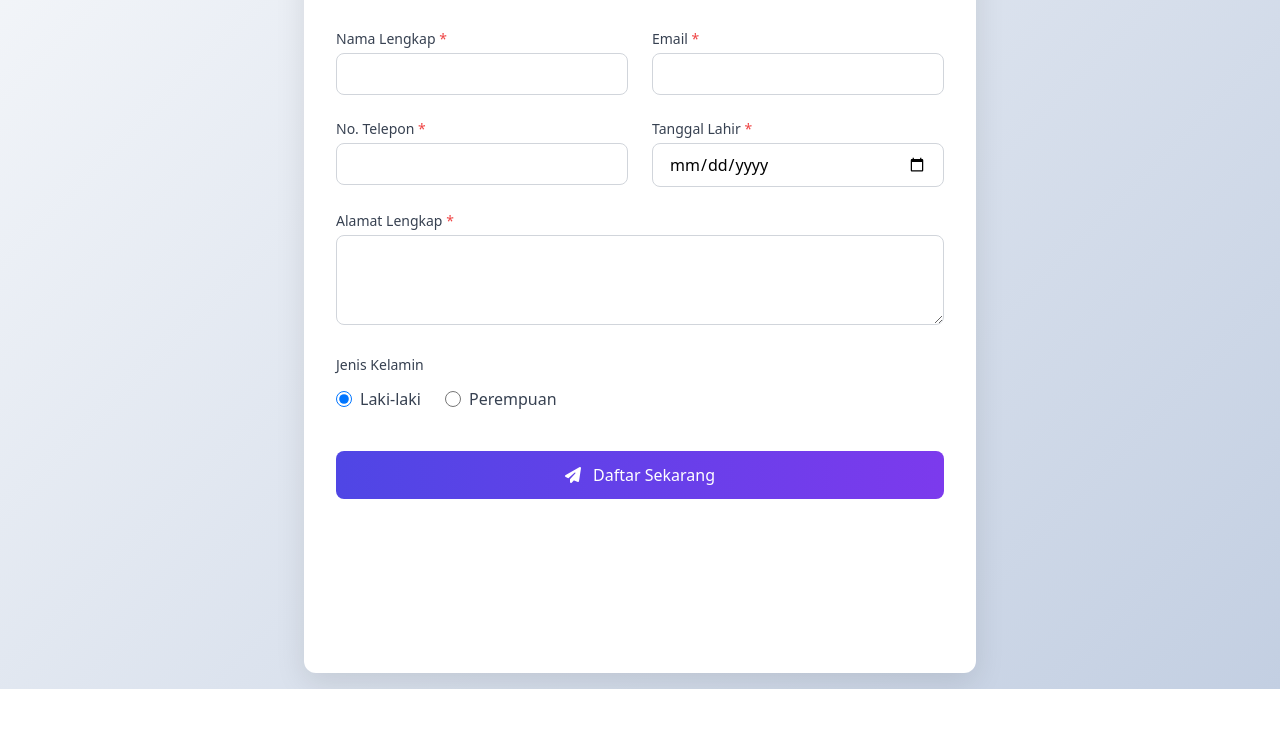
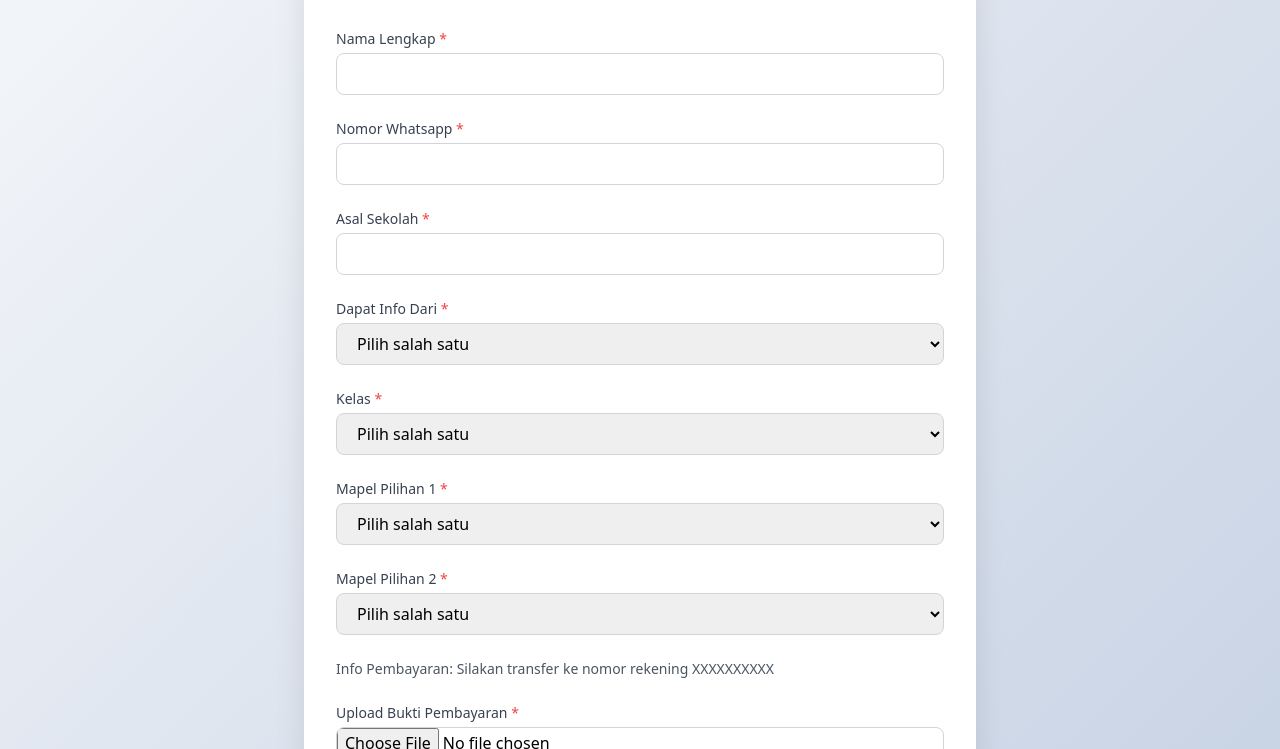
Before and after one commit to Bullkahfiii/form-to, a plain HTML site: page index.html in a window 1280 px wide. Shown: the part 143-892 px from the top of the page. Before the commit the page ends 832 px from the top, so only its background shows below. Drawn offline with nearby package versions, Linux system fonts and the light colour scheme.

Commit message:
index.html

```diff
--- a/index.html
+++ b/index.html
@@ -3,7 +3,7 @@
 <head>
     <meta charset="UTF-8">
     <meta name="viewport" content="width=device-width, initial-scale=1.0">
-    <title>Form Pendaftaran dengan Google Sheets</title>
+    <title>Form Pendaftaran Try Out Akbar TKA</title>
     <script src="https://cdn.tailwindcss.com"></script>
     <link rel="stylesheet" href="https://cdnjs.cloudflare.com/ajax/libs/font-awesome/6.4.0/css/all.min.css">
     <style>
@@ -18,7 +18,7 @@
         .form-container:hover {
             box-shadow: 0 15px 35px rgba(0, 0, 0, 0.15);
         }
-        input:focus, textarea:focus {
+        input:focus, textarea:focus, select:focus {
             border-color: #4f46e5 !important;
             box-shadow: 0 0 0 3px rgba(79, 70, 229, 0.2) !important;
         }
@@ -42,55 +42,99 @@
 <body class="flex items-center justify-center p-4">
     <div class="form-container bg-white rounded-xl p-8 w-full max-w-2xl">
         <div class="text-center mb-8">
-            <h1 class="text-3xl font-bold text-gray-800 mb-2"><i class="fas fa-user-plus mr-2"></i>Form Pendaftaran</h1>
+            <h1 class="text-3xl font-bold text-gray-800 mb-2">Form Pendaftaran Try Out Akbar TKA</h1>
             <p class="text-gray-600">Isi form berikut untuk mendaftar. Data Anda akan disimpan ke Google Spreadsheet kami.</p>
         </div>
 
         <form id="registrationForm" class="space-y-6">
-            <div class="grid grid-cols-1 md:grid-cols-2 gap-6">
             <div>
                 <label for="nama" class="block text-sm font-medium text-gray-700 mb-1">Nama Lengkap <span class="text-red-500">*</span></label>
                 <input type="text" id="nama" name="nama" required
                     class="w-full px-4 py-2 border border-gray-300 rounded-lg focus:outline-none focus:ring-2 focus:ring-purple-500">
             </div>
+
             <div>
-                    <label for="email" class="block text-sm font-medium text-gray-700 mb-1">Email <span class="text-red-500">*</span></label>
-                    <input type="email" id="email" name="email" required
+                <label for="whatsapp" class="block text-sm font-medium text-gray-700 mb-1">Nomor Whatsapp <span class="text-red-500">*</span></label>
+                <input type="tel" id="whatsapp" name="whatsapp" required
                     class="w-full px-4 py-2 border border-gray-300 rounded-lg focus:outline-none focus:ring-2 focus:ring-purple-500">
-                </div>
-            </div>
-
-            <div class="grid grid-cols-1 md:grid-cols-2 gap-6">
-                <div>
-                    <label for="telepon" class="block text-sm font-medium text-gray-700 mb-1">No. Telepon <span class="text-red-500">*</span></label>
-                    <input type="tel" id="telepon" name="telepon" required
-                        class="w-full px-4 py-2 border border-gray-300 rounded-lg focus:outline-none focus:ring-2 focus:ring-purple-500">
-                </div>
-                <div>
-                    <label for="tanggal" class="block text-sm font-medium text-gray-700 mb-1">Tanggal Lahir <span class="text-red-500">*</span></label>
-                    <input type="date" id="tanggal" name="tanggal_lahir" required
-                        class="w-full px-4 py-2 border border-gray-300 rounded-lg focus:outline-none focus:ring-2 focus:ring-purple-500">
-                </div>
             </div>
 
             <div>
-                <label for="alamat" class="block text-sm font-medium text-gray-700 mb-1">Alamat Lengkap <span class="text-red-500">*</span></label>
-                <textarea id="alamat" name="alamat" rows="3" required
-                    class="w-full px-4 py-2 border border-gray-300 rounded-lg focus:outline-none focus:ring-2 focus:ring-purple-500"></textarea>
+                <label for="asal_sekolah" class="block text-sm font-medium text-gray-700 mb-1">Asal Sekolah <span class="text-red-500">*</span></label>
+                <input type="text" id="asal_sekolah" name="asal_sekolah" required
+                    class="w-full px-4 py-2 border border-gray-300 rounded-lg focus:outline-none focus:ring-2 focus:ring-purple-500">
             </div>
 
             <div>
-                <label class="block text-sm font-medium text-gray-700 mb-3">Jenis Kelamin</label>
-                <div class="flex space-x-6">
-                    <label class="inline-flex items-center">
-                        <input type="radio" name="jenis_kelamin" value="Laki-laki" checked class="h-4 w-4 text-purple-600 focus:ring-purple-500">
-                        <span class="ml-2 text-gray-700">Laki-laki</span>
-                    </label>
-                    <label class="inline-flex items-center">
-                        <input type="radio" name="jenis_kelamin" value="Perempuan" class="h-4 w-4 text-purple-600 focus:ring-purple-500">
-                        <span class="ml-2 text-gray-700">Perempuan</span>
-                    </label>
+                <label class="block text-sm font-medium text-gray-700 mb-1">Dapat Info Dari <span class="text-red-500">*</span></label>
+                <select id="info_dari" name="info_dari" required
+                    class="w-full px-4 py-2 border border-gray-300 rounded-lg focus:outline-none focus:ring-2 focus:ring-purple-500">
+                    <option value="">Pilih salah satu</option>
+                    <option value="Cabang Bandung-1 (Tamansari)">Cabang Bandung-1 (Tamansari)</option>
+                    <option value="Cabang Bandung-2 (Buahbatu)">Cabang Bandung-2 (Buahbatu)</option>
+                    <option value="Cabang Bandung-3 (Cimahi)">Cabang Bandung-3 (Cimahi)</option>
+                    <option value="Cabang Bandung-4 (Antapani)">Cabang Bandung-4 (Antapani)</option>
+                    <option value="Cabang Bandung-5 (Abdurrahman Saleh)">Cabang Bandung-5 (Abdurrahman Saleh)</option>
+                    <option value="Cabang Bandung-6 (Kopo)">Cabang Bandung-6 (Kopo)</option>
+                    <option value="Cabang Bandung-7 (Cipacing)">Cabang Bandung-7 (Cipacing)</option>
+                    <option value="Sosial Media">Sosial Media</option>
+                    <option value="lain-lain">Lain-lain (isi teks manual)</option>
+                </select>
+                <input type="text" id="info_lain" name="info_lain" placeholder="Jika lain-lain, silakan isi"
+                    class="mt-2 w-full px-4 py-2 border border-gray-300 rounded-lg focus:outline-none focus:ring-2 focus:ring-purple-500 hidden">
             </div>
+
+            <div>
+                <label class="block text-sm font-medium text-gray-700 mb-1">Kelas <span class="text-red-500">*</span></label>
+                <select id="kelas" name="kelas" required
+                    class="w-full px-4 py-2 border border-gray-300 rounded-lg focus:outline-none focus:ring-2 focus:ring-purple-500">
+                    <option value="">Pilih salah satu</option>
+                    <option value="1 SMA">1 SMA</option>
+                    <option value="2 SMA">2 SMA</option>
+                    <option value="3 SMA">3 SMA</option>
+                </select>
+            </div>
+
+            <div>
+                <label class="block text-sm font-medium text-gray-700 mb-1">Mapel Pilihan 1 <span class="text-red-500">*</span></label>
+                <select id="mapel1" name="mapel1" required
+                    class="w-full px-4 py-2 border border-gray-300 rounded-lg focus:outline-none focus:ring-2 focus:ring-purple-500">
+                    <option value="">Pilih salah satu</option>
+                    <option value="Matematika Lanjut">Matematika Lanjut</option>
+                    <option value="Fisika">Fisika</option>
+                    <option value="Kimia">Kimia</option>
+                    <option value="Biologi">Biologi</option>
+                    <option value="Sejarah">Sejarah</option>
+                    <option value="Ekonomi">Ekonomi</option>
+                    <option value="Sosiologi">Sosiologi</option>
+                    <option value="Geografi">Geografi</option>
+                </select>
+            </div>
+
+            <div>
+                <label class="block text-sm font-medium text-gray-700 mb-1">Mapel Pilihan 2 <span class="text-red-500">*</span></label>
+                <select id="mapel2" name="mapel2" required
+                    class="w-full px-4 py-2 border border-gray-300 rounded-lg focus:outline-none focus:ring-2 focus:ring-purple-500">
+                    <option value="">Pilih salah satu</option>
+                    <option value="Matematika Lanjut">Matematika Lanjut</option>
+                    <option value="Fisika">Fisika</option>
+                    <option value="Kimia">Kimia</option>
+                    <option value="Biologi">Biologi</option>
+                    <option value="Sejarah">Sejarah</option>
+                    <option value="Ekonomi">Ekonomi</option>
+                    <option value="Sosiologi">Sosiologi</option>
+                    <option value="Geografi">Geografi</option>
+                </select>
+            </div>
+
+            <div class="mt-4">
+                <p class="text-sm text-gray-600">Info Pembayaran: Silakan transfer ke nomor rekening XXXXXXXXXX</p>
+            </div>
+
+            <div>
+                <label for="bukti_pembayaran" class="block text-sm font-medium text-gray-700 mb-1">Upload Bukti Pembayaran <span class="text-red-500">*</span></label>
+                <input type="file" id="bukti_pembayaran" name="bukti_pembayaran" required
+                    class="w-full border border-gray-300 rounded-lg focus:outline-none focus:ring-2 focus:ring-purple-500">
             </div>
 
             <div class="pt-4">
@@ -108,6 +152,16 @@
     </div>
 
     <script>
+        document.getElementById('info_dari').addEventListener('change', function() {
+            const infoLainInput = document.getElementById('info_lain');
+            if (this.value === 'lain-lain') {
+                infoLainInput.classList.remove('hidden');
+            } else {
+                infoLainInput.classList.add('hidden');
+                infoLainInput.value = ''; // Reset input
+            }
+        });
+
         document.getElementById('registrationForm').addEventListener('submit', async (e) => {
             e.preventDefault();
 
@@ -126,10 +180,7 @@
                 // Send data to Vercel serverless function
                 const response = await fetch('/api/submit-form', {
                     method: 'POST',
-                    headers: {
-                        'Content-Type': 'application/json',
-                    },
-                    body: JSON.stringify(data)
+                    body: formData
                 });
 
                 if (!response.ok) {
```
Lines whose indentation alone changed are shown as unchanged.
